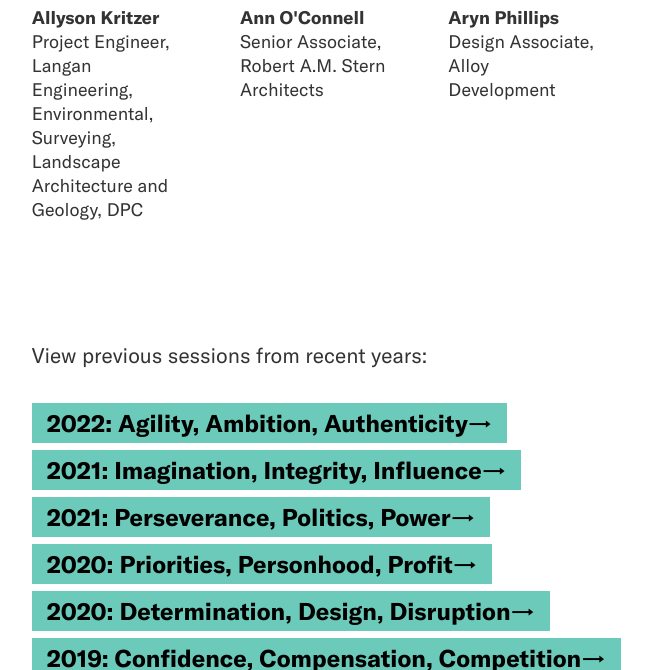
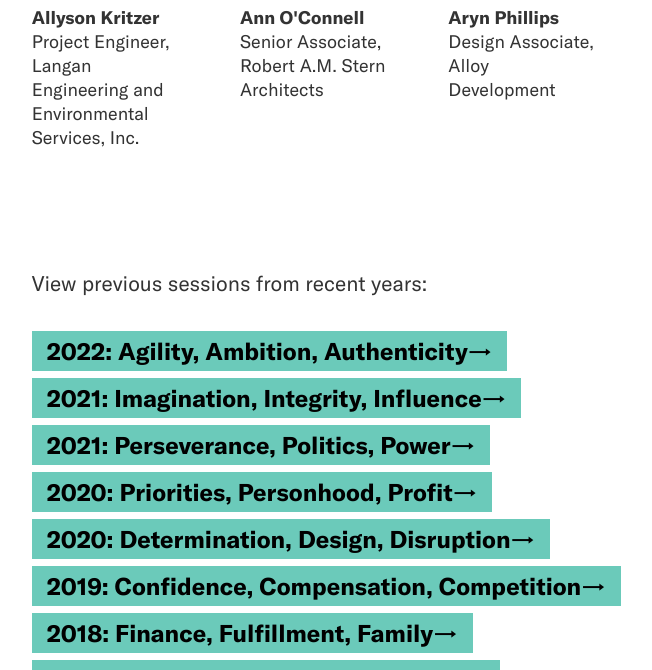
Before and after one commit to jengalas/bwaf-bbw, a Jekyll site: the page built from _emerging-leaders/energy-environment-engagement.md, in a window 1280 px wide and 900 px high, scrolled down 3466 px, cut to the strip 230-900 px from the top of the window. Shown: the whole strip, without its empty margins (445-1097 px from the left). Built offline with Jekyll 4.4.1, drawn with Linux system fonts in a browser that asks for light colours; nearby versions of some CDN libraries; some web fonts are replaced.

Commit message:
Updated 1 file via CloudCannon.

```diff
--- a/_emerging-leaders/energy-environment-engagement.md
+++ b/_emerging-leaders/energy-environment-engagement.md
@@ -131,8 +131,8 @@
     portrait:
       - title: Allyson Kritzer
         title_role: >-
-          Project Engineer,   Langan Engineering, Environmental, Surveying,
-          Landscape Architecture and Geology, DPC
+          Project Engineer,   Langan Engineering and Environmental Services,
+          Inc.
         image: >-
           https://res.cloudinary.com/beverly-willis-architecture-foundation/image/upload/v1681327567/Kritzer_Allyson.jpg
       - title: Ann O'Connell
```
